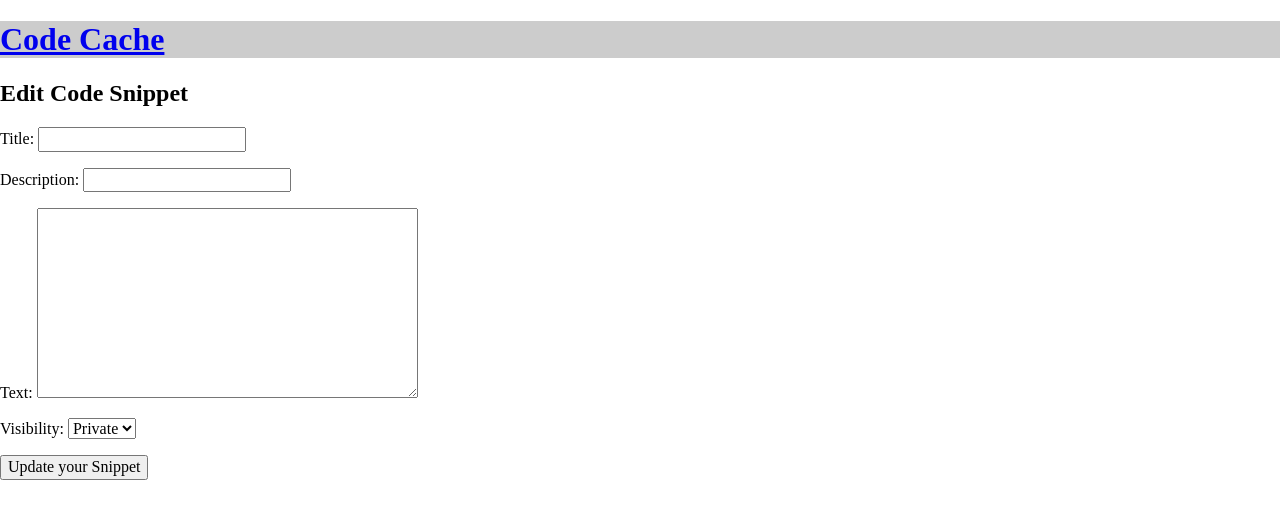
After one commit to momentum-team-1/django-from-scratch-scarter13, a Django app: template templates/snippets/edit_snippet.html in a window 1280 px wide. The commit adds this page. Shown: the top 519 px of the page. Run offline with Django 3.2, Linux system fonts and the light colour scheme; the template is opened without the code that fills it: values that come from a table or form of the project are taken from there, others are empty.

Commit message:
adding visibility fields for public or private viewing

```diff
--- a/core/forms.py
+++ b/core/forms.py
@@ -8,4 +8,5 @@
             'title',
             'description',
             'text',
+            'visibility',
         ]
--- a/core/models.py
+++ b/core/models.py
@@ -3,11 +3,19 @@
 
 # Create your models here.
 class Snippet(models.Model):
+    PUBLIC = 'PUB'
+    PRIVATE = 'PRI'
+    VISIBILITY_CHOICES =[
+        (PUBLIC, 'Public'),
+        (PRIVATE, 'Private'),
+    ]
     user = models.ForeignKey(to = User, on_delete = models.CASCADE, related_name = 'snippets')
     title = models.CharField(max_length=255, null=True, blank=True)
     #date = models.DateField(auto_now_add=True, null=True, blank=True)
     description = models.CharField(max_length=255, null=True, blank=True)
     text = models.TextField(null=True, blank=True)
+    visibility = models.CharField(max_length=3, choices=VISIBILITY_CHOICES, default=PRIVATE)
+
 
 
     def __str__(self):
--- a/steve_project/urls.py
+++ b/steve_project/urls.py
@@ -24,6 +24,7 @@
     path('snippets/<int:snippet_pk>', core_views.show_snippet, name = 'show_snippet'),
     # question: will the above path work or will it need to be 'core/'?
     path('snippets/create_snippet/', core_views.create_snippet, name='create_snippet'),
+    path('snippets/<int:pk>/edit/', core_views.edit_snippet, name='edit_snippet'),
     path('snippets/<int:pk>/delete/', core_views.delete_snippet, name='delete_snippet'),
     path('admin/', admin.site.urls),
     path('accounts/', include('registration.backends.simple.urls')),
--- a/templates/snippets/delete_snippet.html
+++ b/templates/snippets/delete_snippet.html
@@ -2,7 +2,7 @@
 
 {% block content %}
 
-<h2>Delete Snippet</h2>
+<h2>Delete Code Snippet</h2>
 
 <p class='i'>{{ snippet.description }}</p>
 
@@ -19,4 +19,5 @@
         </div>
         </form>
     </div>
+</div>
 {% endblock %}
--- /dev/null
+++ b/templates/snippets/edit_snippet.html
@@ -0,0 +1,19 @@
+{% extends "base.html" %}
+
+{% block content %}
+
+<h2>Edit Code Snippet</h2>
+
+<div>
+    <form action="{% url 'edit_snippet' pk=snippet.pk %}" method="POST">
+        {% csrf_token %}
+        {{ form.as_p }}
+        <div>
+            <button type="submit">Update your Snippet</button>
+        </div>
+
+    </form>
+</div>
+
+
+{% endblock %}
--- a/templates/snippets/show_snippet.html
+++ b/templates/snippets/show_snippet.html
@@ -13,6 +13,7 @@
 <div>
     <pre>{{ snippet.text }}</pre>
 
+    <a href="{% url 'edit_snippet' pk=snippet.pk %}">Edit Snippet</a><br />
     <a href="{% url 'delete_snippet' pk=snippet.pk %}">Delete Snippet</a>
 </div>
 
```
Also changed, not shown: core/views.py (+12 -0 lines), core/migrations/0005_snippet_visibility.py (added).
